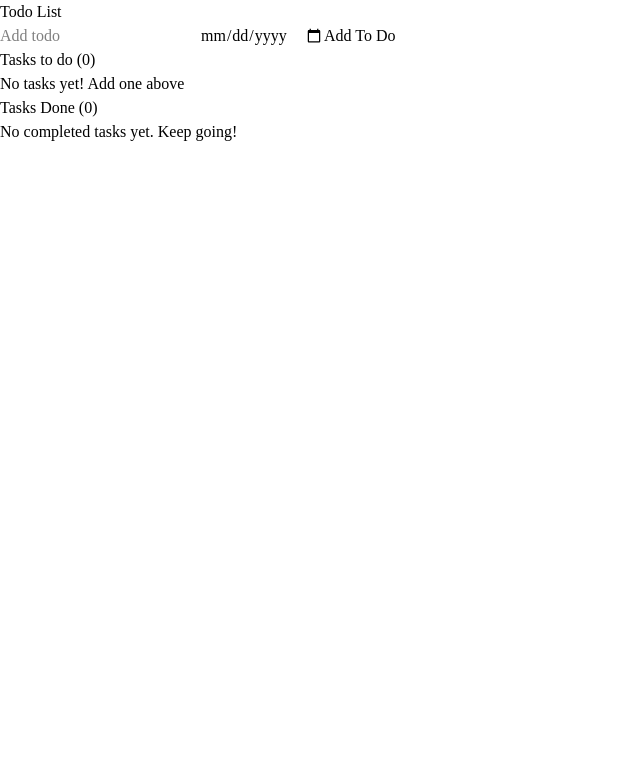
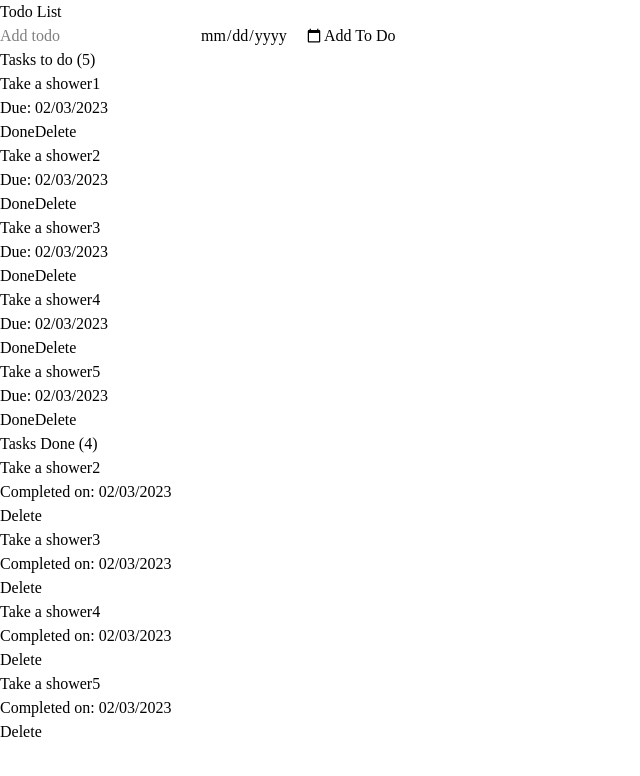
Before and after one commit to heinhtetkyaw2131-code/todo-list, a React (Vite) app: page / in a window 1280 px wide. Shown: the top 776 px of the page, without its empty margins (0-640 px from the left). Built offline with nearby package versions, Linux system fonts and the light colour scheme.

Commit message:
feat: add dayjs for date handling; update todo and completed task management with improved data storage and validation

```diff
--- a/package.json
+++ b/package.json
@@ -10,6 +10,7 @@
     "preview": "vite preview"
   },
   "dependencies": {
+    "dayjs": "^1.11.19",
     "react": "^19.2.0",
     "react-dom": "^19.2.0"
   },
--- a/src/App.jsx
+++ b/src/App.jsx
@@ -8,58 +8,57 @@ function App() {
   const [tasksDone, setTasksDone] = useState(
     JSON.parse(localStorage.getItem("tasksDone")) ||
       [
-        // {
-        //   name: "Take a shower2",
-        //   dueDate: "02/03/2023",
-        //   key: crypto.randomUUID(),
-        // },
-        // {
-        //   name: "Take a shower3",
-        //   dueDate: "02/03/2023",
-        //   key: crypto.randomUUID(),
-        // },
-        // {
-        //   name: "Take a shower4",
-        //   dueDate: "02/03/2023",
-        //   key: crypto.randomUUID(),
-        // },
-        // {
-        //   name: "Take a shower5",
-        //   dueDate: "02/03/2023",
-        //   key: crypto.randomUUID(),
-        // },
+        {
+          name: "Take a shower2",
+          dueDate: "02/03/2023",
+          key: crypto.randomUUID(),
+        },
+        {
+          name: "Take a shower3",
+          dueDate: "02/03/2023",
+          key: crypto.randomUUID(),
+        },
+        {
+          name: "Take a shower4",
+          dueDate: "02/03/2023",
+          key: crypto.randomUUID(),
+        },
+        {
+          name: "Take a shower5",
+          dueDate: "02/03/2023",
+          key: crypto.randomUUID(),
+        },
       ]
   );
 
   const [todoList, setTodoList] = useState(
-    JSON.parse(localStorage.getItem("todoList")) ||
-      [
-        // {
-        //   name: "Take a shower1",
-        //   dueDate: "02/03/2023",
-        //   key: crypto.randomUUID(),
-        // },
-        // {
-        //   name: "Take a shower2",
-        //   dueDate: "02/03/2023",
-        //   key: crypto.randomUUID(),
-        // },
-        // {
-        //   name: "Take a shower3",
-        //   dueDate: "02/03/2023",
-        //   key: crypto.randomUUID(),
-        // },
-        // {
-        //   name: "Take a shower4",
-        //   dueDate: "02/03/2023",
-        //   key: crypto.randomUUID(),
-        // },
-        // {
-        //   name: "Take a shower5",
-        //   dueDate: "02/03/2023",
-        //   key: crypto.randomUUID(),
-        // },
-      ]
+    JSON.parse(localStorage.getItem("todoList")) || [
+      {
+        name: "Take a shower1",
+        dueDate: "02/03/2023",
+        key: crypto.randomUUID(),
+      },
+      {
+        name: "Take a shower2",
+        dueDate: "02/03/2023",
+        key: crypto.randomUUID(),
+      },
+      {
+        name: "Take a shower3",
+        dueDate: "02/03/2023",
+        key: crypto.randomUUID(),
+      },
+      {
+        name: "Take a shower4",
+        dueDate: "02/03/2023",
+        key: crypto.randomUUID(),
+      },
+      {
+        name: "Take a shower5",
+        dueDate: "02/03/2023",
+        key: crypto.randomUUID(),
+      },
+    ]
   );
   return (
     <>
--- a/src/components/AddToDo.jsx
+++ b/src/components/AddToDo.jsx
@@ -6,15 +6,19 @@ function AddToDo({ setTodoList, todoList }) {
   const [inputDate, setInputDate] = useState("");
 
   const addTodo = () => {
-    console.log("add");
-    setTodoList((prevItems) => {
-      return [
-        ...prevItems,
-        { name: inputName, dueDate: inputDate, key: crypto.randomUUID() },
-      ];
-    });
+    if (inputName === "" || inputDate === "") {
+      alert("Please fill out both fields.");
+      return;
+    }
 
-    storeData("todoList", todoList);
+    const newArr = [
+      ...todoList,
+      { name: inputName, dueDate: inputDate, key: crypto.randomUUID() },
+    ];
+    newArr.reverse();
+    setTodoList(newArr);
+
+    storeData("todoList", newArr);
 
     setInputDate("");
     setInputName("");
--- a/src/components/ListItem.jsx
+++ b/src/components/ListItem.jsx
@@ -1,3 +1,4 @@
+import dayjs from 'dayjs';
 import {storeData} from './utils/handleData';
 
 function ListItem({ tasksDone, setTodoList, item, todoList, setTasksDone }) {
@@ -6,16 +7,17 @@ function ListItem({ tasksDone, setTodoList, item, todoList, setTasksDone }) {
   const deleteItem = () => {
     const newArr = todoList.filter((obj) => obj.key !== id);
     setTodoList(newArr);
-    storeData('todoList', todoList);
+    storeData('todoList', newArr);
   };
 
   const finishTask = () => {
     const taskDone = todoList.filter((obj) => obj.key === id);
-    console.log(taskDone);
-    setTasksDone((prevTasks) => {
-      return [...prevTasks, taskDone[0]];
-    });
-    storeData('tasksDone', tasksDone);
+    console.log(taskDone[0].dueDate);
+    taskDone[0].dueDate = dayjs().format('DD/MM/YYYY');
+    const newArr = [...tasksDone, taskDone[0]];
+    newArr.reverse()
+    setTasksDone(newArr);
+    storeData('tasksDone', newArr);
     deleteItem();
   };
 
--- a/src/components/TaskDoneLI.jsx
+++ b/src/components/TaskDoneLI.jsx
@@ -4,7 +4,7 @@ function TaskDoneLI({ setTasksDone, tasksDone, item }) {
   const deleteItem = () => {
     const newArr = tasksDone.filter((obj) => obj.key !== item.key);
     setTasksDone(newArr);
-    storeData('tasksDone', tasksDone);
+    storeData('tasksDone', newArr);
   };
 
   const name = item.name;
```
Also changed, not shown: 1 other file (tests, documents, lock files or other folders).
